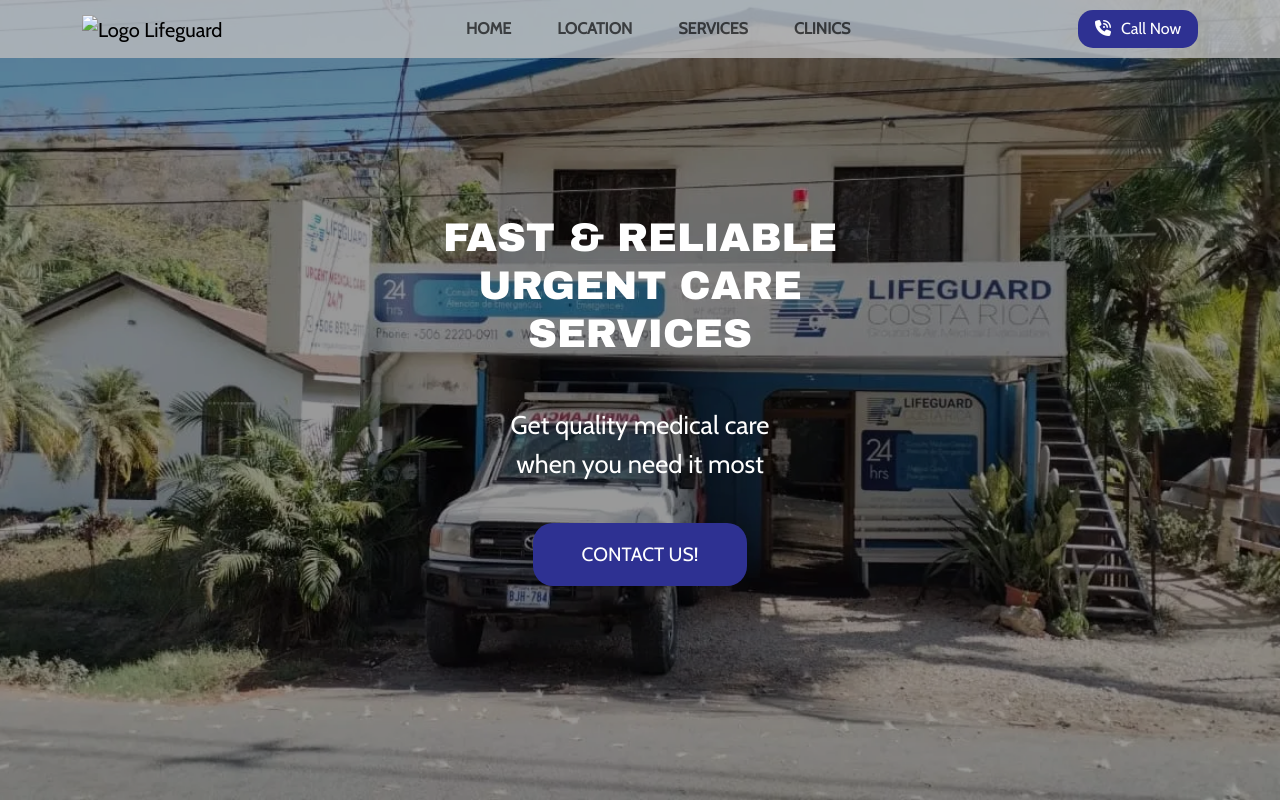
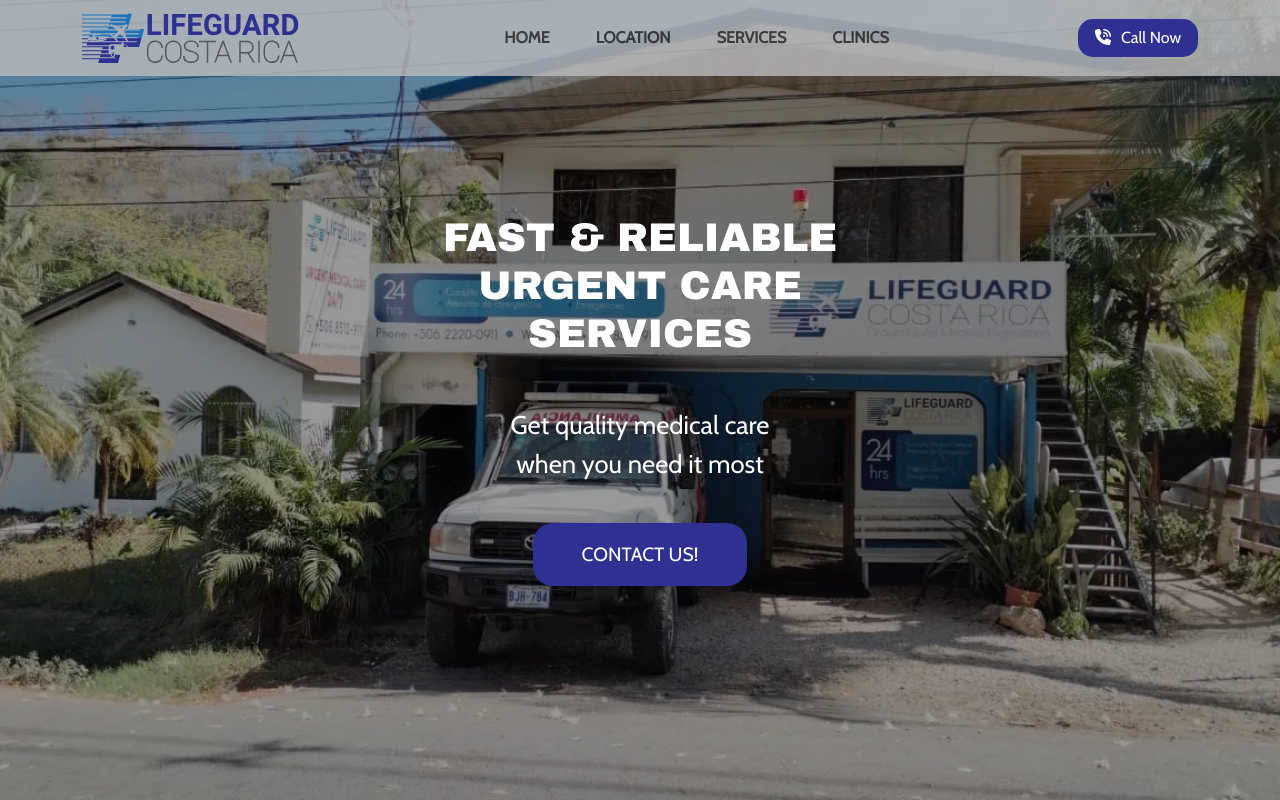
Before and after one commit to 8thajor8/santateresaclinic, a website: page index.html in a window 1280 px wide. Drawn offline with nearby package versions, Linux system fonts and the light colour scheme; files whose address does not match are found by name.

Commit message:
arreglo imagenes2

```diff
--- a/index.html
+++ b/index.html
@@ -21,7 +21,7 @@
     <nav class="navbar navbar-expand-lg fixed-top">
         <div class="container">
             <a class="navbar-brand" href="https://lifeguardcostarica.com/home">
-                <img src="./assets/" alt="Logo Lifeguard" height="50px">
+                <img src="./assets/logo.svg" alt="Logo Lifeguard" height="50px">
             </a>
 
             <button class="navbar-toggler" type="button" data-bs-toggle="collapse" data-bs-target="#navbarNavAltMarkup" aria-controls="navbarNavAltMarkup" aria-expanded="false" aria-label="Toggle navigation">
--- a/scss/style.scss
+++ b/scss/style.scss
@@ -51,7 +51,7 @@
 
     height: 100vh;
     min-height: 500px;
-    background-image: url(./assets/santateresaclinic.webp);
+    background-image: url(../assets/santateresaclinic.webp);
     background-size: cover;
     background-position: center;
     background-repeat: no-repeat;
```
Also changed, not shown: css/main.css.
